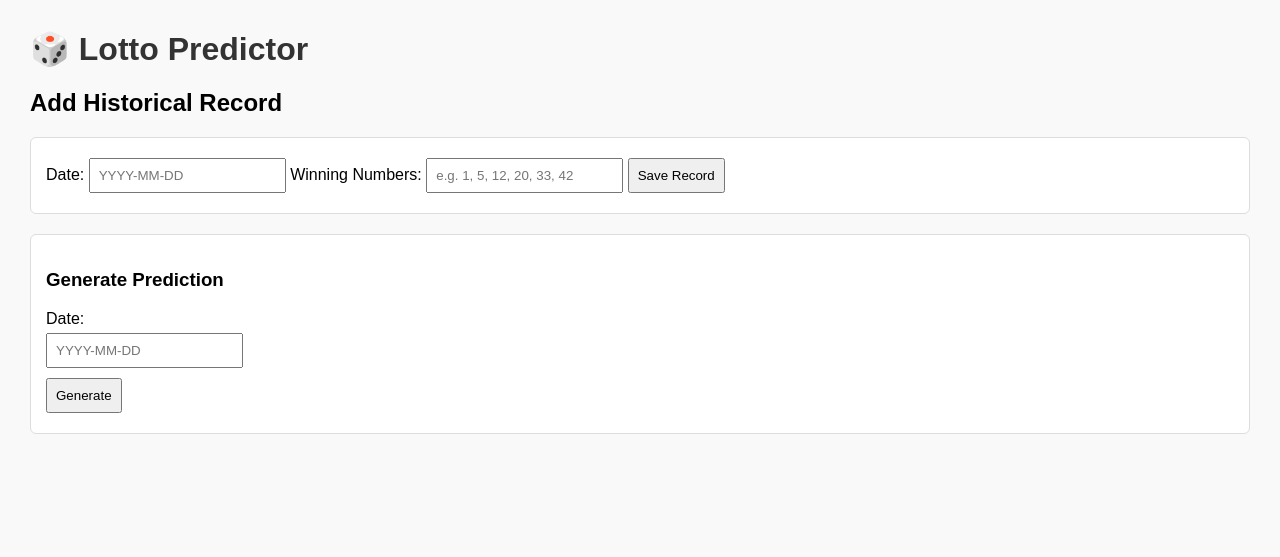
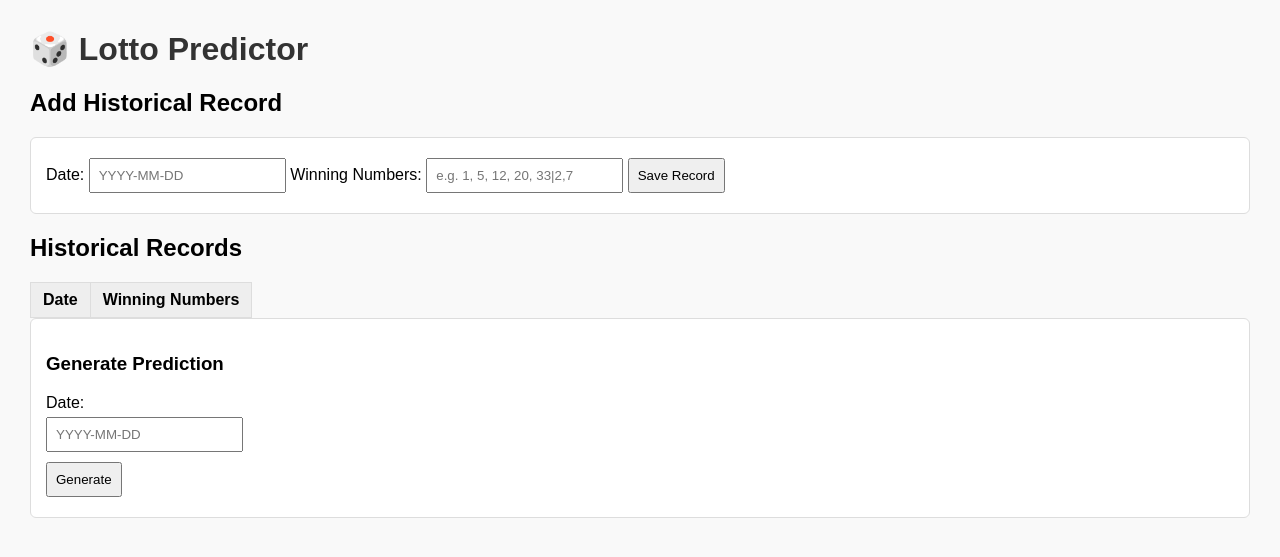
Before and after one commit to gonmafonso-cpu/Lotto-webapp, a Flask app: page / in a window 1280 px wide. Shown: the top 557 px of the page. Run offline with Flask 3, Linux system fonts and the light colour scheme; data that the repository does not hold is empty.

Commit message:
Update index.html
Updating the file.

```diff
--- a/templates/index.html
+++ b/templates/index.html
@@ -29,26 +29,52 @@
             border: 1px solid #ddd;
             border-radius: 6px;
         }
+        table {
+            background: #fff;
+            border-collapse: collapse;
+            margin-top: 15px;
+        }
+        th, td {
+            border: 1px solid #ddd;
+            padding: 8px 12px;
+            text-align: center;
+        }
+        th {
+            background: #eee;
+        }
     </style>
 </head>
 <body>
     <h1>🎲 Lotto Predictor</h1>
 
-
-
+    <!-- Add Historical Record Form -->
     <h2>Add Historical Record</h2>
     <form action="/add_historical" method="post">
       <label for="date">Date:</label>
       <input type="text" id="date" name="date" placeholder="YYYY-MM-DD" required>
 
       <label for="key">Winning Numbers:</label>
-  <input type="text" id="key" name="key" placeholder="e.g. 1, 5, 12, 20, 33, 42" required>
+      <input type="text" id="key" name="key" placeholder="e.g. 1, 5, 12, 20, 33|2,7" required>
 
       <button type="submit">Save Record</button>
     </form>
 
+    <!-- Show Historical Records -->
+    <h2>Historical Records</h2>
+    <table>
+      <tr>
+        <th>Date</th>
+        <th>Winning Numbers</th>
+      </tr>
+      {% for record in records %}
+      <tr>
+        <td>{{ record.date }}</td>
+        <td>{{ record.key }}</td>
+      </tr>
+      {% endfor %}
+    </table>
 
-
+    <!-- Prediction Form -->
     <form method="POST" action="/predict">
         <h3>Generate Prediction</h3>
         <label>Date:</label><br>
@@ -64,8 +90,4 @@
     </div>
     {% endif %}
 </body>
-
-
-
-
 </html>
```
Lines whose indentation alone changed are shown as unchanged.
